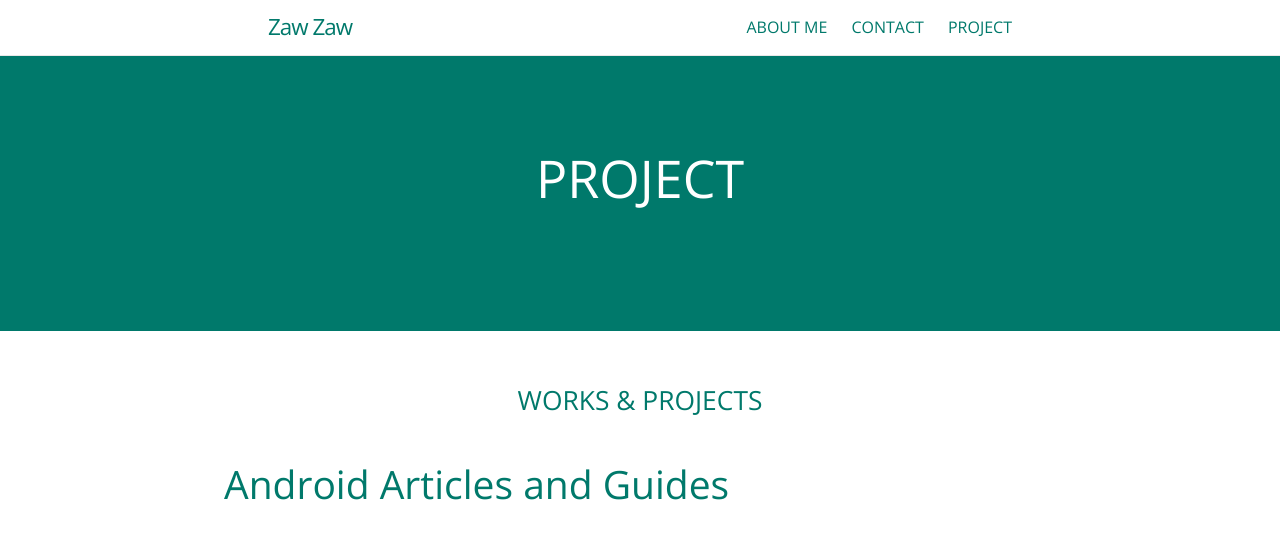
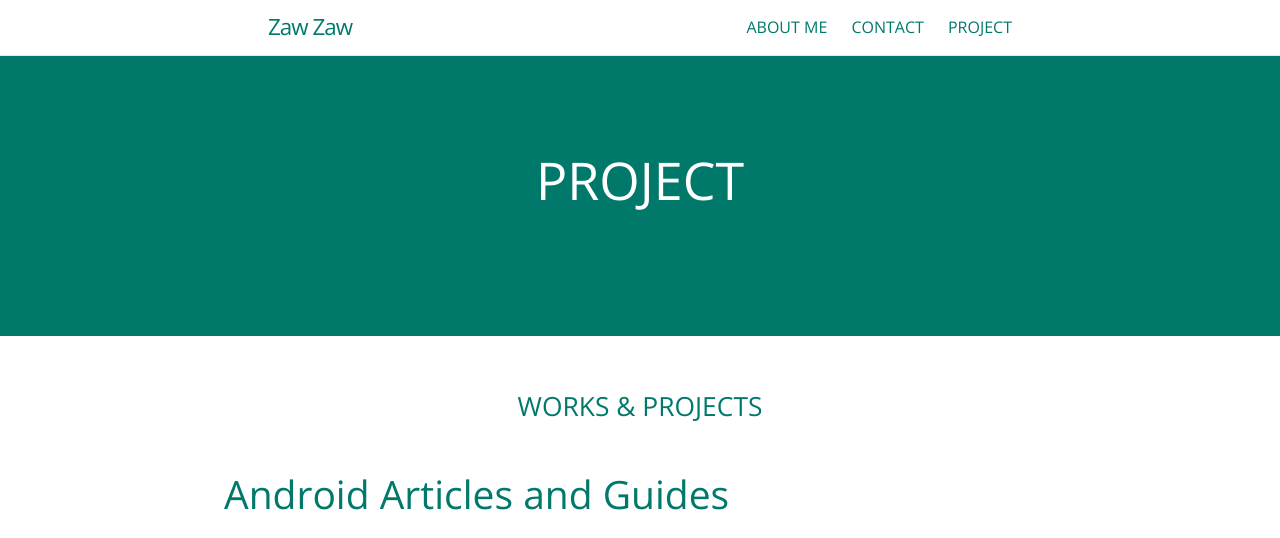
Before and after one commit to zawzaww/zawzaww.github.io, a Jekyll site: the page built from works.md, in a window 1280 px wide. Shown: the top 538 px of the page. Built offline with Jekyll 4.4.1, drawn with Linux system fonts in a browser that asks for light colours.

Commit message:
_layouts: _sass: Reduce artice brief words and upate body line height

```diff
--- a/_layouts/home.html
+++ b/_layouts/home.html
@@ -20,7 +20,7 @@
 
             <h2><a class="post-link" href="{{ post.url | relative_url }}" title="{{ post.title }}">{{ post.title | escape }}</a></h2>
 
-            <span>{{ post.excerpt | markdownify | truncatewords: 30 }}</span>
+            <span>{{ post.excerpt | markdownify | truncatewords: 24 }}</span>
 
         </li>
       {% endfor %}
--- a/_sass/jekyll-theme-cayman-blog.scss
+++ b/_sass/jekyll-theme-cayman-blog.scss
@@ -30,7 +30,7 @@
   margin: 0;
   font-family: "Open Sans", "Helvetica Neue", Helvetica, Arial, sans-serif;
   font-size: 16px;
-  line-height: 1.6;
+  line-height: 1.7;
   color: $body-text-color;
 }
 
@@ -40,7 +40,7 @@
 }
 
 a:hover, a:focus {
-  color:#EF6C00;
+  color:#E65100;
 }
 
 hr {
```
Also changed, not shown: _posts/2018-07-29-building-kernel.md (+4 -0 lines).
